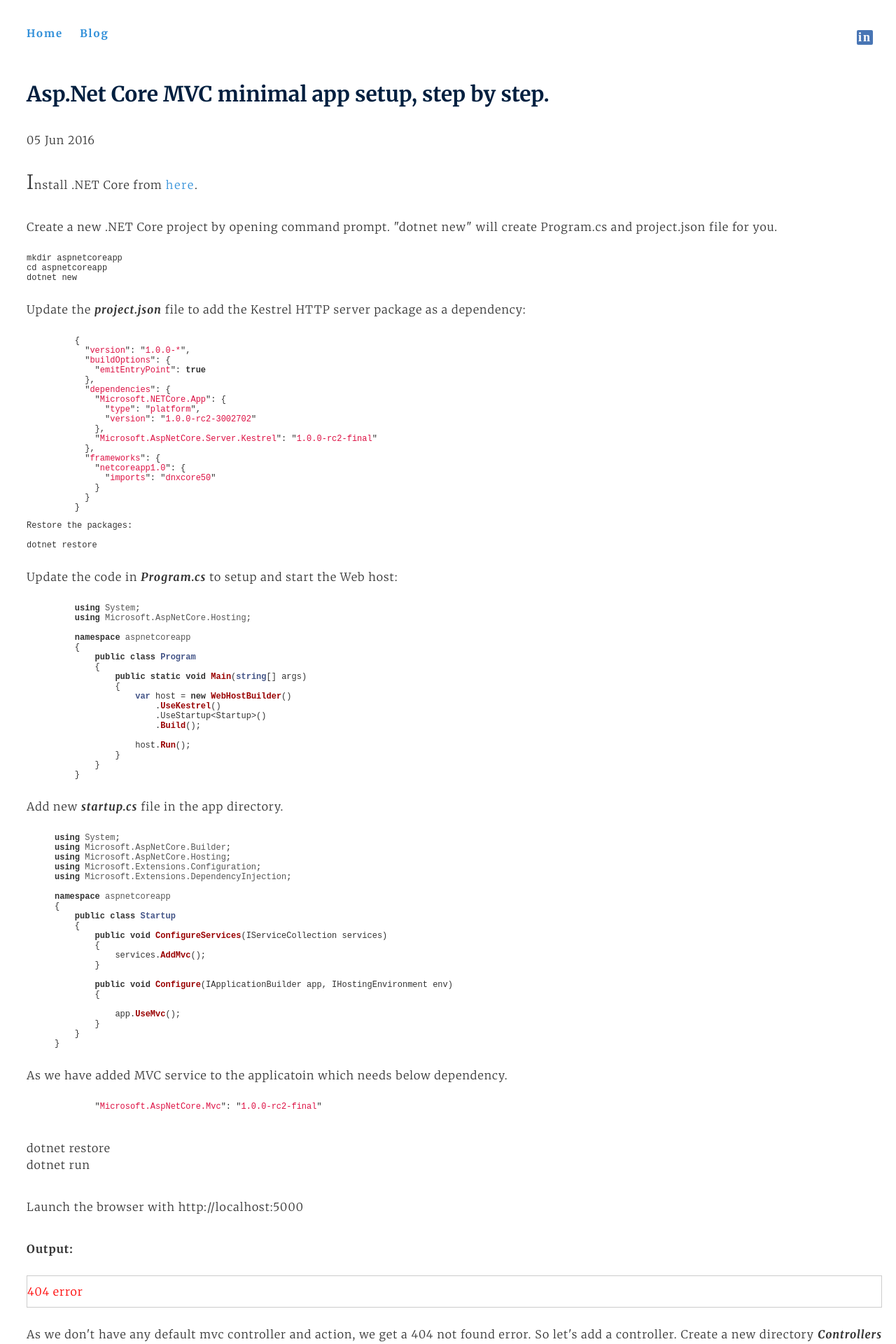
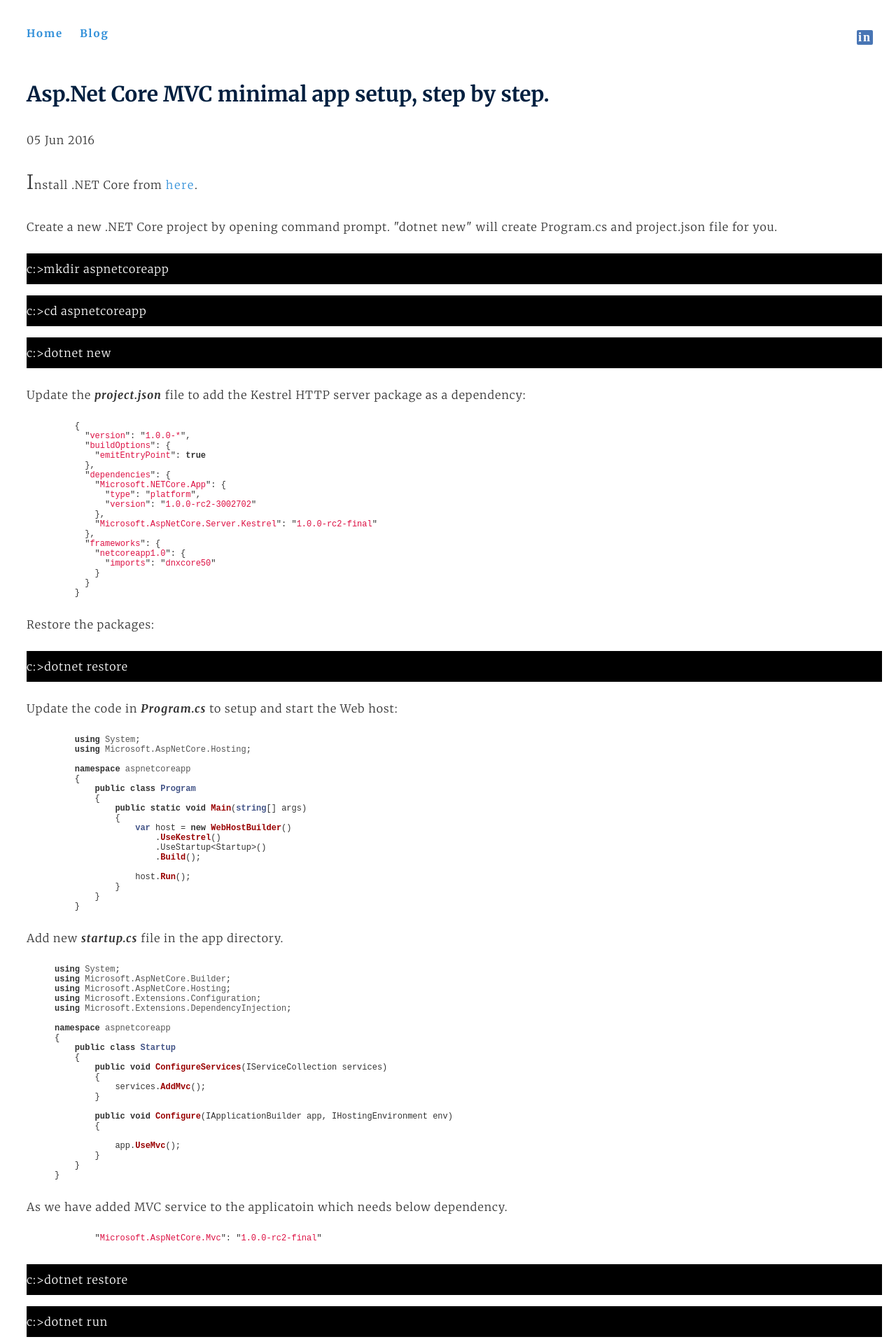
Before and after one commit to srirangamv/srirangamv.github.io, a Jekyll site: the page built from _posts/2016-06-05-aspnetcore-minimalapp.md, in a window 1280 px wide. Shown: the top 1920 px of the page at 70% size. Built offline with Jekyll 4.4.1, drawn with Linux system fonts in a browser that asks for light colours; some of the changed text lies outside the part shown.

Commit message:
css changes.

```diff
--- a/_posts/2016-06-05-aspnetcore-minimalapp.md
+++ b/_posts/2016-06-05-aspnetcore-minimalapp.md
@@ -8,9 +8,9 @@
 
 <p>Create a new .NET Core project by opening command prompt. "dotnet new" will create Program.cs and project.json file for you.</p>
 
-    mkdir aspnetcoreapp
-    cd aspnetcoreapp
-    dotnet new
+<p class="cmd">mkdir aspnetcoreapp</p>
+<p class="cmd">cd aspnetcoreapp</p>
+<p class="cmd">dotnet new</p>
 
 
 <p>Update the <b><i>project.json</i></b> file to add the Kestrel HTTP server package as a dependency:</p>
@@ -37,9 +37,9 @@
     }
 {% endhighlight %}
 
-    Restore the packages:
+Restore the packages:
 
-    dotnet restore
+<p class="cmd">dotnet restore </p>
 
 
 <p>Update the code in <b><i>Program.cs</i></b> to setup and start the Web host:</p>
@@ -104,8 +104,8 @@
 
 {% endhighlight %}
 
-dotnet restore
-dotnet run
+<p class="cmd">dotnet restore </p>
+<p class="cmd">dotnet run</p>
 
 Launch the browser with http://localhost:5000
 
@@ -176,7 +176,7 @@
 {% endhighlight %}
 
 
-dotnet run
+<p class="cmd">dotnet run</p>
 
 Launch the browser with  http://localhost:5000/api/products
 
@@ -224,7 +224,7 @@
 
 {% endhighlight %}
 
-dotnet run
+<p class="cmd">dotnet run</p>
 
 Launch the browser with http://localhost:5000/home (OR) http://localhost:5000/home/hello
 
@@ -252,7 +252,7 @@
 
 {% endhighlight %}
 
-dotnet run
+<p class="cmd">dotnet run</p>
 
 Launch the browser with http://localhost:5000/home
 
@@ -285,7 +285,7 @@
 
 {% endhighlight %}
 
-dotnet run
+<p class="cmd">dotnet run</p>
 
 Now launch the browser with http://localhost:5000/home/index
 
@@ -320,19 +320,19 @@
 
 {% endhighlight %}
 
-dotnet restore
-dotnet run
+<p class="cmd">dotnet restore</p>
+<p class="cmd">dotnet run</p>
 
 Launch the browser with http://localhost:5000/home/index
 
 <b>Output:</b>
 <p class="error">
-An unhandled exception occurred while processing the request.</br>
-</br>
-InvalidOperationException: The view 'Index' was not found. The following locations were searched:</br>
- /Views/Home/Index.cshtml</br>
- /Views/Shared/Index.cshtml</br>
-</br>
+An unhandled exception occurred while processing the request.<br></br>
+<br></br>
+InvalidOperationException: The view 'Index' was not found. The following locations were searched:<br></br>
+ /Views/Home/Index.cshtml<br></br>
+ /Views/Shared/Index.cshtml<br></br>
+<br></br>
 Microsoft.AspNetCore.Mvc.ViewEngines.ViewEngineResult.EnsureSuccessful(IEnumerable`1 originalLocations)
 </p>
 
@@ -380,18 +380,18 @@
 {% endhighlight %}
 
 
-dotnet run
+<p class="cmd">dotnet run</p>
 
 Launch the browser with http://localhost:5000/home/index
 
 <b>Output:</b>
 <p class="error">
-An unhandled exception occurred while processing the request.</br>
-</br>
-InvalidOperationException: The view 'Index' was not found. The following locations were searched:</br>
- /Views/Home/Index.cshtml</br>
- /Views/Shared/Index.cshtml</br>
-</br>
+An unhandled exception occurred while processing the request.<br></br>
+<br></br>
+InvalidOperationException: The view 'Index' was not found. The following locations were searched:<br></br>
+ /Views/Home/Index.cshtml<br></br>
+ /Views/Shared/Index.cshtml<br></br>
+<br></br>
 Microsoft.AspNetCore.Mvc.ViewEngines.ViewEngineResult.EnsureSuccessful(IEnumerable`1 originalLocations)
 </p>
 
@@ -424,17 +424,17 @@
 {% endhighlight %}
 
 
-dotnet run
+<p class="cmd">dotnet run</p>
 
 Launch the browser with http://localhost:5000/home/index
 
 <b>Output:</b>
 <p class="error">
-An unhandled exception occurred while processing the request.</br>
-</br>
-InvalidOperationException: The Razor page '/Views/Home/Index.cshtml' failed to compile. Ensure that your application's project.json sets the 'preserveCompilationContext' compilation property.</br>
-</br>
-Microsoft.AspNetCore.Mvc.Razor.Internal.DefaultRoslynCompilationService.Compile(RelativeFileInfo fileInfo, String compilationContent)</br>
+An unhandled exception occurred while processing the request.<br></br>
+<br></br>
+InvalidOperationException: The Razor page '/Views/Home/Index.cshtml' failed to compile. Ensure that your application's project.json sets the 'preserveCompilationContext' compilation property.<br></br>
+<br></br>
+Microsoft.AspNetCore.Mvc.Razor.Internal.DefaultRoslynCompilationService.Compile(RelativeFileInfo fileInfo, String compilationContent)<br></br>
 </p>
 
 
@@ -466,7 +466,7 @@
 
 {% endhighlight %}
 
-dotnet run
+<p class="cmd">dotnet run</p>
 
 Launch the browser with http://localhost:5000/home/index
 
--- a/css/style.css
+++ b/css/style.css
@@ -241,6 +241,13 @@
    font-size:10px;
    border:solid 1px #ccc;
 }
+.cmd{
+   background-color:black;
+   color:white;
+}
+.cmd:before {
+    content: "c:\>";
+}
 
 /* Media Queries */
 @media screen and (max-width: 1024px) {
```
